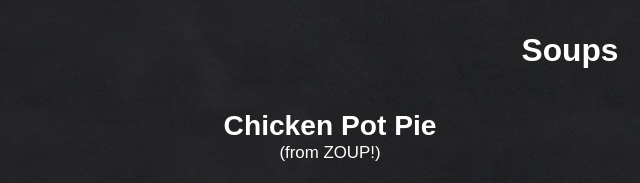
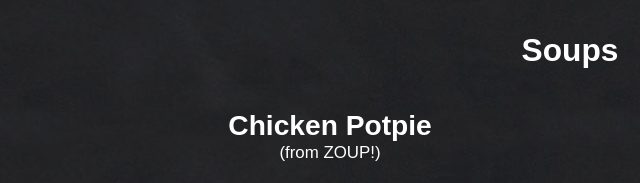
Before and after one commit to seunggs/isff, a website: page public/grilled-cheese.html in a window 1280 px wide. Shown: the part 5643-5826 px from the top of the page, 70-710 px from the left. Drawn offline with Linux system fonts and the light colour scheme; some packages are replaced by stand-ins of ours.

Commit message:
Dumb menu thing

```diff
--- a/public/grilled-cheese.html
+++ b/public/grilled-cheese.html
@@ -295,7 +295,7 @@
 		<h3>Soups</h3>
 		<ul>
 			<li>
-				<span class="item_name">Chicken Pot Pie<br><span>(from ZOUP!)</span></span>
+				<span class="item_name">Chicken Potpie<br><span>(from ZOUP!)</span></span>
 				<span class="item_desc">Creamy chicken soup with mixed vegetables and garnished with pie dough.</span>
 			</li>
 			<li>
```
